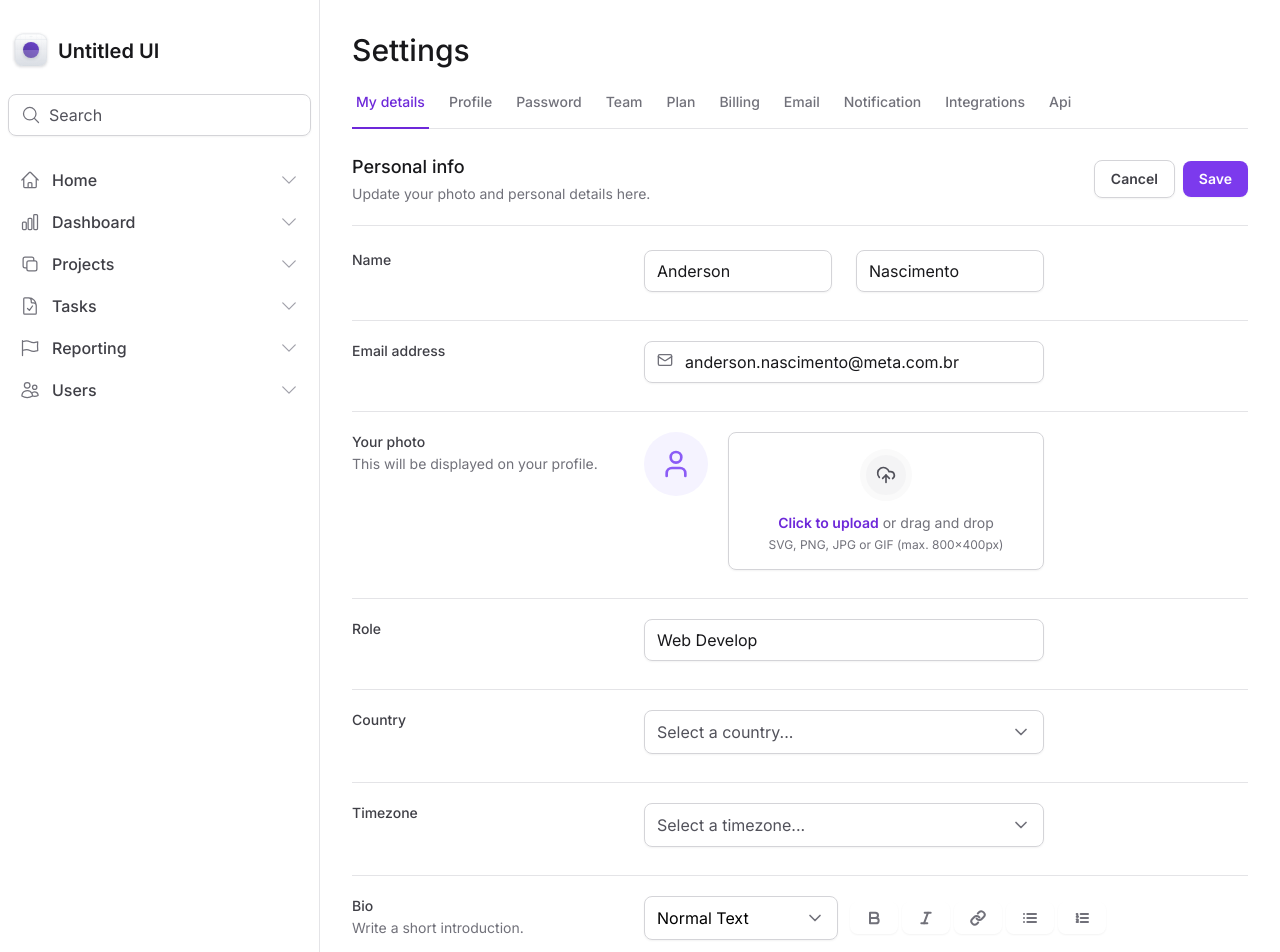
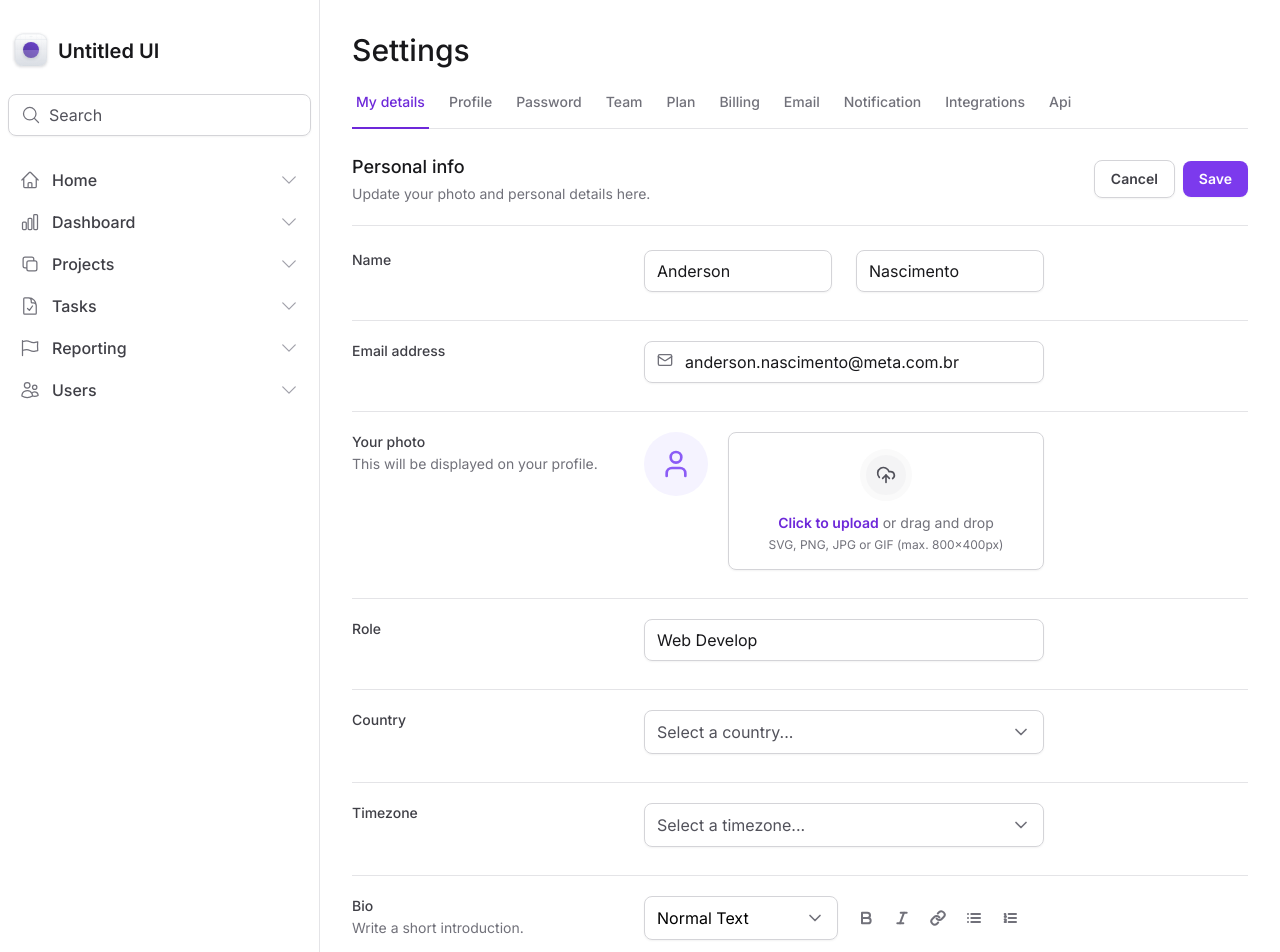
Before and after one commit to AndersonNascimentoAFSN/tailwind-next, a Next.js app: page /settings in a window 1280 px wide. Shown: the top 952 px of the page. Built offline with nearby package versions, Linux system fonts and the light colour scheme.

Commit message:
refactor: add variant ghost in the button

```diff
--- a/src/components/Button.tsx
+++ b/src/components/Button.tsx
@@ -2,11 +2,16 @@ import { ComponentProps } from 'react'
 import { tv, VariantProps } from 'tailwind-variants'
 
 const button = tv({
-  base: 'rounded-lg px-4 py-2 text-sm font-semibold shadow-sm',
+  base: [
+    'rounded-lg px-4 py-2 text-sm font-semibold shadow-sm outline-none',
+    'focus-visible:ring-2 focus-visible:ring-offset-2 focus-visible:ring-violet-500',
+    'active:opacity-80',
+  ],
   variants: {
     variant: {
       primary: 'bg-violet-600 text-white hover:bg-violet-700',
-      secondary: 'border border-zinc-300 text-zinc-700 hover:bg-zinc-50',
+      outline: 'border border-zinc-300 text-zinc-700 hover:bg-zinc-50',
+      ghost: 'rounded-md px-2 hover:bg-zinc-50 shadow-none',
     },
   },
   defaultVariants: {
--- a/src/components/Form/FileInput/FileList.tsx
+++ b/src/components/Form/FileInput/FileList.tsx
@@ -6,6 +6,7 @@ import { useAutoAnimate } from '@formkit/auto-animate/react'
 
 import { useFileInput } from './Root'
 import { FormatBytes } from '@/utils/format-bytes'
+import { Button } from '@/components/Button'
 
 export const FileList: FC = () => {
   const { files } = useFileInput()
@@ -40,12 +41,9 @@ export const FileList: FC = () => {
             </div>
           </div>
 
-          <button
-            type="button"
-            className="ml-auto rounded-md p-2 hover:bg-zinc-50"
-          >
+          <Button type="button" variant="ghost">
             <Trash2 className="h-5 w-5 text-zinc-500 group-hover:text-zinc-700" />
-          </button>
+          </Button>
         </div>
       ))}
     </div>
--- a/src/components/PersonalInfo/PersonalInfo.tsx
+++ b/src/components/PersonalInfo/PersonalInfo.tsx
@@ -19,7 +19,7 @@ export function PersonalInfo() {
         </div>
 
         <div className="flex items-center gap-2">
-          <Button type="button" variant="secondary">
+          <Button type="button" variant="outline">
             Cancel
           </Button>
           <Button type="submit" form="settings" variant="primary">
@@ -143,39 +143,19 @@ export function PersonalInfo() {
                 <SelectItem value="md">Markdown</SelectItem>
               </Select>
               <div className="flex items-center gap-1">
-                <Button
-                  type="button"
-                  variant="secondary"
-                  className="border-none bg-transparent"
-                >
+                <Button type="button" variant="ghost">
                   <Bold className="h-4 w-4 text-zinc-500" strokeWidth={3} />
                 </Button>
-                <Button
-                  type="button"
-                  variant="secondary"
-                  className="border-none bg-transparent"
-                >
+                <Button type="button" variant="ghost">
                   <Italic className="h-4 w-4 text-zinc-500" strokeWidth={3} />
                 </Button>
-                <Button
-                  type="button"
-                  variant="secondary"
-                  className="border-none bg-transparent"
-                >
+                <Button type="button" variant="ghost">
                   <Link className="h-4 w-4 text-zinc-500" strokeWidth={3} />
                 </Button>
-                <Button
-                  type="button"
-                  variant="secondary"
-                  className="border-none bg-transparent"
-                >
+                <Button type="button" variant="ghost">
                   <List className="h-4 w-4 text-zinc-500" strokeWidth={3} />
                 </Button>
-                <Button
-                  type="button"
-                  variant="secondary"
-                  className="border-none bg-transparent"
-                >
+                <Button type="button" variant="ghost">
                   <ListOrdered
                     className="h-4 w-4 text-zinc-500"
                     strokeWidth={3}
@@ -209,7 +189,7 @@ export function PersonalInfo() {
         </div>
 
         <div className="pt-5 flex gap-3 justify-end items-center">
-          <Button type="button" variant="secondary">
+          <Button type="button" variant="outline">
             Cancel
           </Button>
           <Button type="submit" variant="primary">
--- a/src/components/Sidebar/profile.tsx
+++ b/src/components/Sidebar/profile.tsx
@@ -1,5 +1,6 @@
 import { ArrowRightOnRectangleIcon } from '@heroicons/react/24/outline'
 import Image from 'next/image'
+import { Button } from '../Button'
 export function Profile() {
   return (
     <div className="flex items-center gap-3">
@@ -22,9 +23,9 @@ export function Profile() {
         </p>
       </div>
 
-      <button type="button" className="ml-auto p-2 hover:bg-zinc-50 rounded-md">
+      <Button type="button" variant="ghost">
         <ArrowRightOnRectangleIcon className="w-5 h-5 text-zinc-500" />
-      </button>
+      </Button>
     </div>
   )
 }
```
